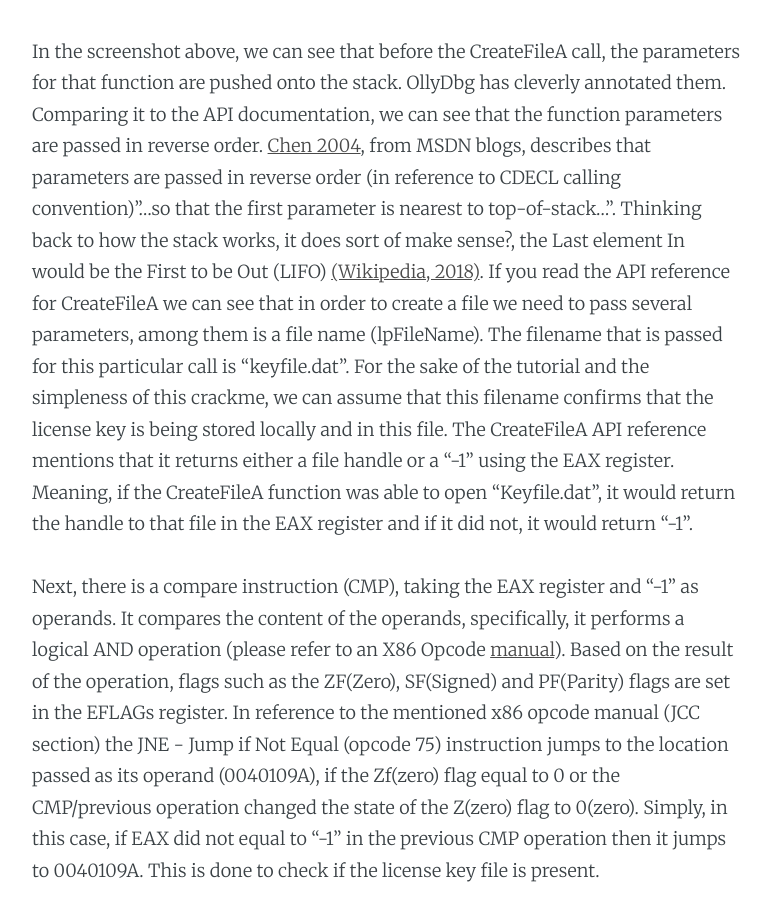
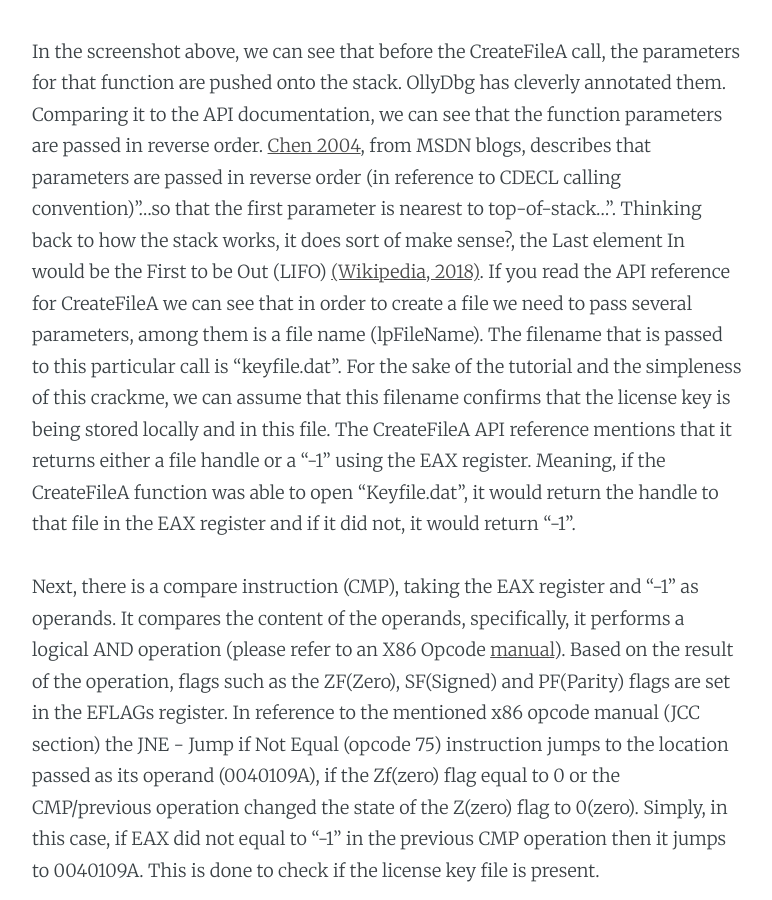
Before and after one commit to KHZ-INTL/blog, a Jekyll site: the page built from _posts/2017-12-17-crackme-writeup-snd-01.markdown, in a window 1280 px wide and 900 px high, scrolled down 4352 px. Shown: the whole window, without its empty margins (253-1025 px from the left). Built offline with Jekyll 4.4.1, drawn with Linux system fonts in a browser that asks for light colours; some of the changed text lies outside the part shown.

Commit message:
Spelling errors

```diff
--- a/_posts/2017-12-17-crackme-writeup-snd-01.markdown
+++ b/_posts/2017-12-17-crackme-writeup-snd-01.markdown
@@ -63,7 +63,7 @@
 + Read and find it manually or,
 + Utilize available plugins.
 
-If you are using Olly Debugger there are some plugins that can help with this, such as <a href="http://www.openrce.org/downloads/details/211/APIFinder" target="_blank">APIFinder</a> by Tomisslav Pericin. There are plugins available for other debuggers, you will need do a google search. For example debuggerName API finder/set breakpoint.
+If you are using Olly Debugger there are some plugins that can help with this, such as <a href="http://www.openrce.org/downloads/details/211/APIFinder" target="_blank">APIFinder</a> by Tomisslav Pericin. There are plugins available for other debuggers, you will need to do a google search. For example debuggerName API finder/set breakpoint.
 
 
  If we search the disassembled CrackMe executable for calls to <a href="https://msdn.microsoft.com/en-us/library/windows/desktop/aa363858(v=vs.85).aspx" target="_blank">CreateFile</a> function. We come up with a call to the "CreateFileA" instead of "CreateFile". The "CreateFileA" is the American National Standards Institute(ANSI) version of "CreateFile", which is a standard for the character encoding system. The characters encoded using ANSI standard are 1 byte long compared to the 2 bytes long Unicode encoded characters. Meaning the ANSI standard has a maximum characterset of 255 characters while the UNICODE standard has a maximum characterset of 65,536 characters <a href="https://ehsanakhgari.org/article/visual-c/2008-06-21/unicode" target="_blank"> (Akhgari,  2008)</a>. The Win32 API documentation for "CreateFileA" states that it "Creates or opens a file...(and) The function returns a handle that can be used to access the file...". The call to "CreateFileA" function is made accordingly (in the red box):
@@ -73,7 +73,7 @@
 
 
  In the screenshot above, we can see that before the CreateFileA call, the parameters for that function are pushed onto the stack. OllyDbg has cleverly annotated them. Comparing it to the API documentation, we can see that the function parameters are passed in reverse order. <a href="https://blogs.msdn.microsoft.com/oldnewthing/20040108-00/?p=41163/" target="_blank">Chen 2004</a>, from MSDN blogs, describes that parameters are passed in reverse order (in reference to CDECL calling convention)"...so that the first parameter is nearest to top-of-stack...". Thinking back to how the stack works, it does sort of make sense?, the Last element In would be the First to be Out (LIFO) <a href="https://en.wikipedia.org/wiki/LIFO_%28computing%29
-" target="_blank">(Wikipedia, 2018)</a>. If you read the API reference for CreateFileA we can see that in order to create a file we need to pass several parameters, among them is a file name (lpFileName).  The filename that is passed for this particular call is "keyfile.dat". For the sake of the tutorial and the simpleness of this crackme, we can assume that this filename confirms that the license key is being stored locally and in this file. The CreateFileA API reference mentions that it returns either a file handle or a "-1" using the EAX register. Meaning, if the CreateFileA function was able to open "Keyfile.dat", it would return the handle to that file in the EAX register and if it did not, it would return "-1".
+" target="_blank">(Wikipedia, 2018)</a>. If you read the API reference for CreateFileA we can see that in order to create a file we need to pass several parameters, among them is a file name (lpFileName).  The filename that is passed to this particular call is "keyfile.dat". For the sake of the tutorial and the simpleness of this crackme, we can assume that this filename confirms that the license key is being stored locally and in this file. The CreateFileA API reference mentions that it returns either a file handle or a "-1" using the EAX register. Meaning, if the CreateFileA function was able to open "Keyfile.dat", it would return the handle to that file in the EAX register and if it did not, it would return "-1".
 
 Next, there is a compare instruction (CMP), taking the EAX register and "-1" as operands. It compares the content of the operands, specifically, it performs a logical AND operation (please refer to an X86 Opcode <a href="https://c9x.me/x86/" target="_blank">manual</a>). Based on the result of the operation, flags such as the ZF(Zero), SF(Signed) and PF(Parity) flags are set in the EFLAGs register. In reference to the mentioned x86 opcode manual (JCC section) the JNE - Jump if Not Equal (opcode 75) instruction jumps to the location passed as its operand (0040109A), if the Zf(zero) flag equal to 0 or the CMP/previous operation changed the state of the Z(zero) flag to 0(zero). Simply, in this case, if EAX did not equal to "-1" in the previous CMP operation then it jumps to 0040109A. This is done to check if the license key file is present.
 
```
Also changed, not shown: other parts of _posts/2017-12-17-crackme-writeup-snd-01.markdown (+3 -3 lines).
